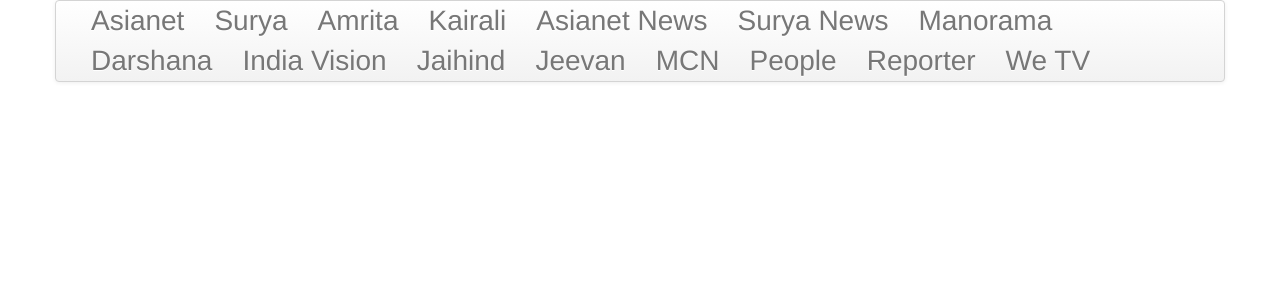
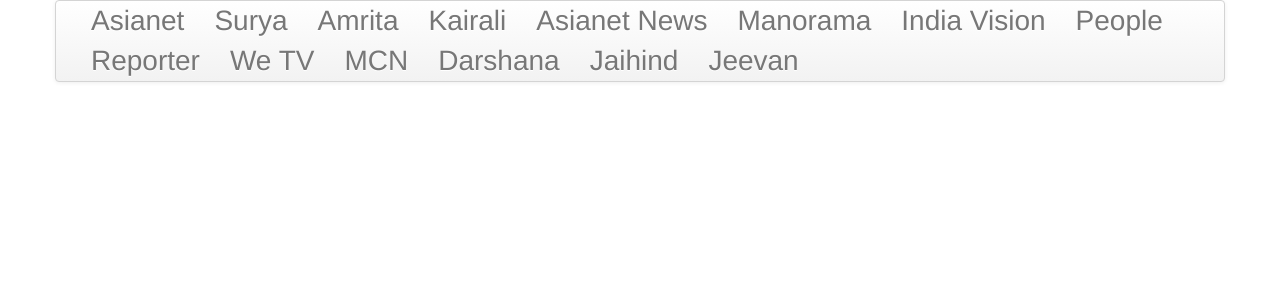
Before and after one commit to avinmathew/malayalam-tv, a PHP site: page /index.php?channel=1 in a window 1280 px wide. Shown: the top 300 px of the page. Run offline with PHP 8.4, Linux system fonts and the light colour scheme; data that the repository does not hold is empty.

Commit message:
Remove unused channels and reorder channels based on update frequency

```diff
--- a/index.php
+++ b/index.php
@@ -85,7 +85,7 @@ if (is_null($selected )) {
   $selected = "asianetindia";
 }
 
-$channels = array('asianetglobal'=>'Asianet', 'suryatvmalayalam'=>'Surya', 'amritatv'=>'Amrita', 'kairalionline'=>'Kairali', 'asianetnews'=>'Asianet News', 'suryanewstv'=>'Surya News', 'mazhavilmanorama'=>'Manorama', 'darshanatv'=>'Darshana', 'indiavisiononlive'=>'India Vision', 'jaihindonline'=>'Jaihind', 'jeevantvchannel'=>'Jeevan', 'mcntele'=>'MCN', 'peopletvonline'=>'People', 'reporterlivechannel'=>'Reporter', 'wetvonline'=>'We TV');
+$channels = array('asianetglobal'=>'Asianet', 'suryatvmalayalam'=>'Surya', 'amritatv'=>'Amrita', 'kairalionline'=>'Kairali', 'asianetnews'=>'Asianet News', 'mazhavilmanorama'=>'Manorama', 'indiavisiononlive'=>'India Vision', 'peopletvonline'=>'People', 'reporterlivechannel'=>'Reporter', 'wetvonline'=>'We TV', 'mcntele'=>'MCN', 'darshanatv'=>'Darshana', 'jaihindonline'=>'Jaihind', 'jeevantvchannel'=>'Jeevan');
 
 foreach($channels as $channel => $name) {
   echo "<li";
```
